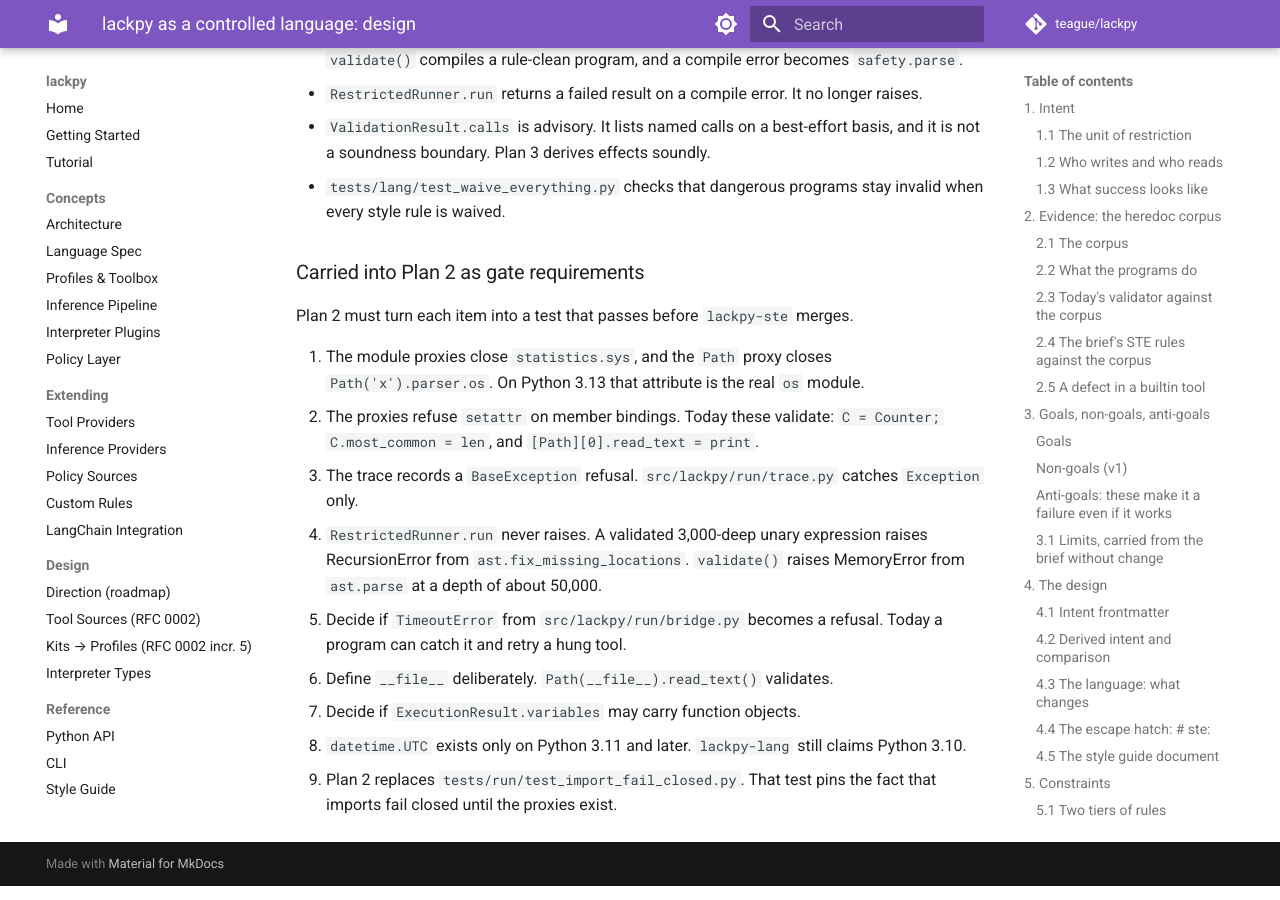
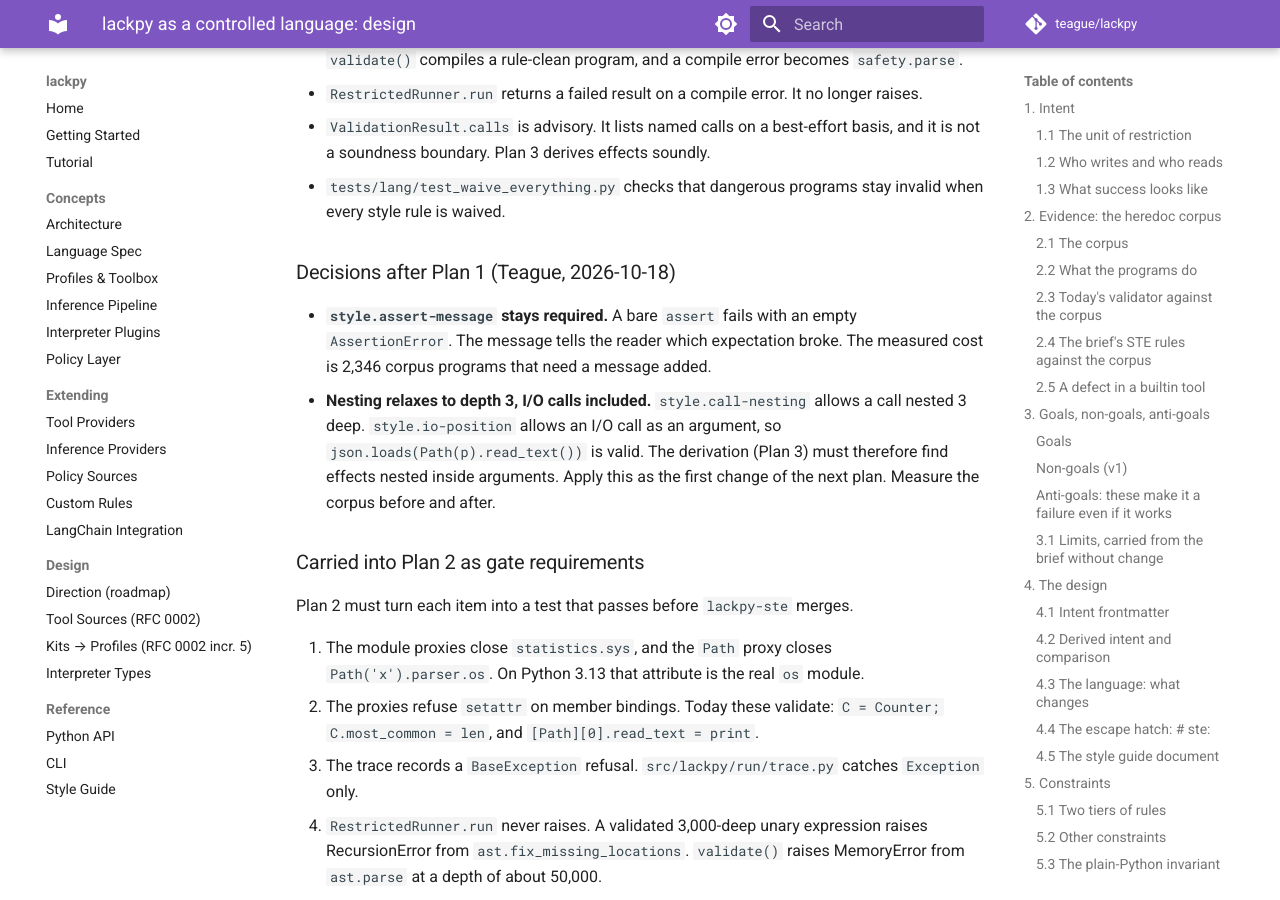
Before and after one commit to teaguesterling/lackpy, an MkDocs documentation site: the page built from docs/superpowers/specs/2026-10-18-lackpy-ste-design.md, in a window 1280 px wide and 900 px high, scrolled down 26789 px. Built offline with MkDocs 1.6.1 and Material for MkDocs 9.7.7, drawn with Linux system fonts in a browser that asks for light colours; comment, search, counter and statistics services are not loaded.

Commit message:
docs: record Teague's post-Plan-1 rulings on assert messages and nesting
style.assert-message stays required. style.call-nesting and style.io-position
relax to depth 3 with I/O calls allowed as arguments; the next plan applies it
first and measures the corpus, and Plan 3's derivation must see nested effects.

Co-Authored-By: Claude Opus 5.5 (1M context) <noreply@anthropic.com>
Claude-Session: https://claude.ai/code/session_01SM9Rz4KCre34wobnTkmrfu

```diff
--- a/docs/superpowers/specs/2026-10-18-lackpy-ste-design.md
+++ b/docs/superpowers/specs/2026-10-18-lackpy-ste-design.md
@@ -1022,6 +1022,17 @@ main causes:
 - `tests/lang/test_waive_everything.py` checks that dangerous programs stay
   invalid when every style rule is waived.
 
+### Decisions after Plan 1 (Teague, 2026-10-18)
+
+- **`style.assert-message` stays required.** A bare `assert` fails with an empty
+  `AssertionError`. The message tells the reader which expectation broke. The
+  measured cost is 2,346 corpus programs that need a message added.
+- **Nesting relaxes to depth 3, I/O calls included.** `style.call-nesting`
+  allows a call nested 3 deep. `style.io-position` allows an I/O call as an
+  argument, so `json.loads(Path(p).read_text())` is valid. The derivation
+  (Plan 3) must therefore find effects nested inside arguments. Apply this as
+  the first change of the next plan. Measure the corpus before and after.
+
 ### Carried into Plan 2 as gate requirements
 
 Plan 2 must turn each item into a test that passes before `lackpy-ste` merges.
```
